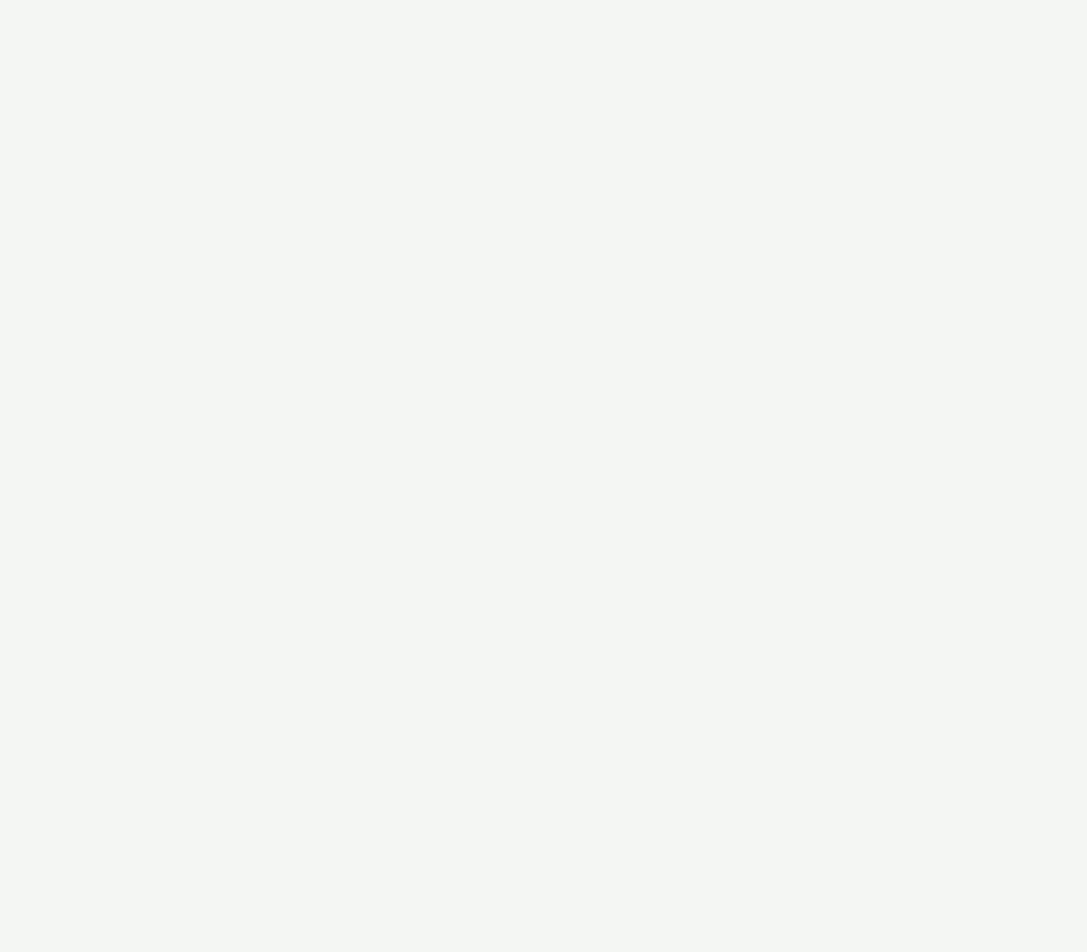
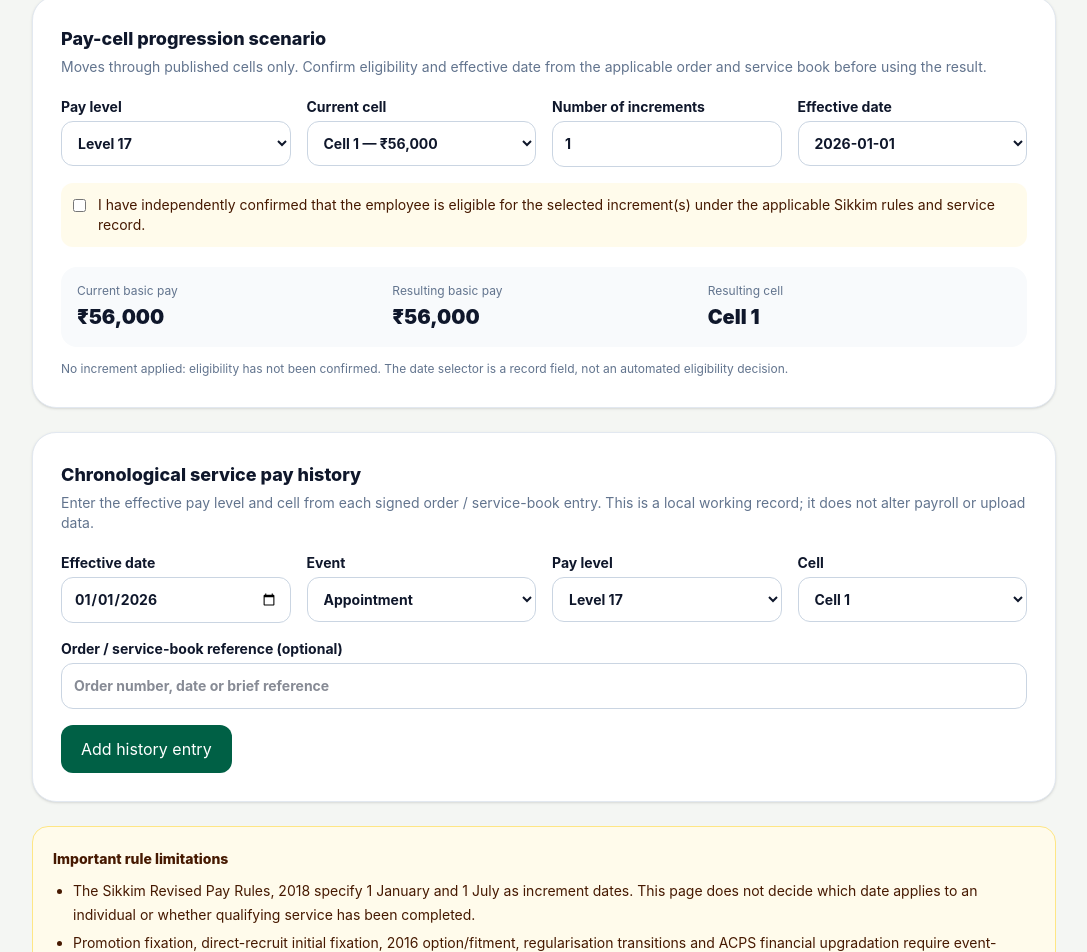
Before and after one commit to leenusdarnal/SIKKIM-GOVERNMENT-SALARY-CALCULATOR, a SvelteKit app: page /pay-progression in a window 1280 px wide. Before the commit this address had no page. Shown: the part 200-1152 px from the top of the page, without its empty margins (96-1183 px from the left). Before the commit the page ends 800 px from the top, so only its background shows below. Built offline with nearby package versions, Linux system fonts and the light colour scheme.

Commit message:
Add Sikkim pay progression and service history

```diff
--- /dev/null
+++ b/src/routes/pay-progression/+page.svelte
@@ -0,0 +1,68 @@
+<script lang="ts">
+  import { PAY_LEVELS, PAY_MATRIX } from '../../lib/data/pay-matrix';
+  import { calculateCellProgression, getIncrementDateOptions, validatePayHistory, type PayHistoryEntry } from '../../lib/pay-progression';
+  let level = $state(17);
+  let cell = $state(1);
+  let increments = $state(1);
+  let eligible = $state(false);
+  let effectiveDate = $state('2026-01-01');
+  let history = $state<PayHistoryEntry[]>([]);
+  let event = $state<PayHistoryEntry['event']>('appointment');
+  let note = $state('');
+  let error = $state('');
+  const result = $derived(calculateCellProgression(level, cell, increments, eligible));
+  const historyResult = $derived(validatePayHistory(history));
+  const fmt = (n: number | null) => n === null ? '—' : new Intl.NumberFormat('en-IN', { style: 'currency', currency: 'INR', maximumFractionDigits: 0 }).format(n);
+  function addEntry() {
+    const candidate = [...history, { effectiveDate, event, level, cell, note: note.trim() || undefined }];
+    const checked = validatePayHistory(candidate);
+    if (!checked.valid) { error = checked.errors.join(' '); return; }
+    history = candidate; error = ''; note = '';
+  }
+</script>
+<svelte:head>
+  <title>Pay Progression & Service History | Sikkim Salary Calculator</title>
+  <meta name="description" content="Record Sikkim Government employee pay history and review pay-matrix increment scenarios." />
+</svelte:head>
+<main class="min-h-screen bg-[#f4f6f3] px-4 py-8 text-slate-900 dark:bg-[#0b1411] dark:text-slate-100 sm:px-8">
+  <div class="mx-auto max-w-5xl space-y-6">
+    <a href="/" class="text-sm font-bold text-emerald-800 hover:underline dark:text-emerald-400">← Back to salary calculator</a>
+    <header><p class="text-xs font-extrabold uppercase tracking-[0.2em] text-emerald-800 dark:text-emerald-400">Sikkim Government employee utility</p><h1 class="mt-2 text-3xl font-black tracking-tight">Pay progression & service history</h1><p class="mt-2 max-w-3xl text-sm leading-6 text-slate-600 dark:text-slate-300">Explore pay-matrix cell scenarios and maintain a chronological record of appointment, increments, promotion, financial upgradation and regularisation events.</p></header>
+    <section class="rounded-3xl border border-slate-200 bg-white p-5 shadow-sm dark:border-slate-800 dark:bg-slate-900 sm:p-7">
+      <h2 class="text-lg font-extrabold">Pay-cell progression scenario</h2><p class="mt-1 text-sm text-slate-500 dark:text-slate-400">Moves through published cells only. Confirm eligibility and effective date from the applicable order and service book before using the result.</p>
+      <div class="mt-5 grid gap-4 sm:grid-cols-2 lg:grid-cols-4">
+        <label class="text-sm font-bold">Pay level<select class="mt-1 w-full rounded-xl border border-slate-300 bg-transparent p-3 dark:border-slate-700" bind:value={level}>{#each PAY_LEVELS as item}<option value={item}>Level {item}</option>{/each}</select></label>
+        <label class="text-sm font-bold">Current cell<select class="mt-1 w-full rounded-xl border border-slate-300 bg-transparent p-3 dark:border-slate-700" bind:value={cell}>{#each PAY_MATRIX[level] as _, i}<option value={i + 1}>Cell {i + 1} — {fmt(PAY_MATRIX[level][i])}</option>{/each}</select></label>
+        <label class="text-sm font-bold">Number of increments<input class="mt-1 w-full rounded-xl border border-slate-300 bg-transparent p-3 dark:border-slate-700" type="number" min="1" max="5" bind:value={increments} /></label>
+        <label class="text-sm font-bold">Effective date<select class="mt-1 w-full rounded-xl border border-slate-300 bg-transparent p-3 dark:border-slate-700" bind:value={effectiveDate}>{#each getIncrementDateOptions(2026) as date}<option value={date}>{date}</option>{/each}</select></label>
+      </div>
+      <label class="mt-4 flex items-start gap-3 rounded-xl bg-amber-50 p-3 text-sm text-amber-950 dark:bg-amber-950/30 dark:text-amber-100"><input type="checkbox" bind:checked={eligible} class="mt-1" />I have independently confirmed that the employee is eligible for the selected increment(s) under the applicable Sikkim rules and service record.</label>
+      <div class="mt-5 grid gap-3 rounded-2xl bg-slate-50 p-4 dark:bg-slate-800 sm:grid-cols-3">
+        <div><p class="text-xs text-slate-500">Current basic pay</p><p class="mt-1 text-xl font-black">{fmt(PAY_MATRIX[level][cell - 1] ?? null)}</p></div>
+        <div><p class="text-xs text-slate-500">Resulting basic pay</p><p class="mt-1 text-xl font-black">{fmt(result.basicPay)}</p></div>
+        <div><p class="text-xs text-slate-500">Resulting cell</p><p class="mt-1 text-xl font-black">{result.nextCell === null ? '—' : 'Cell ' + result.nextCell}</p></div>
+      </div>
+      <p class="mt-3 text-xs leading-5 text-slate-500 dark:text-slate-400">{result.message} The date selector is a record field, not an automated eligibility decision.</p>
+    </section>
+    <section class="rounded-3xl border border-slate-200 bg-white p-5 shadow-sm dark:border-slate-800 dark:bg-slate-900 sm:p-7">
+      <h2 class="text-lg font-extrabold">Chronological service pay history</h2><p class="mt-1 text-sm text-slate-500 dark:text-slate-400">Enter the effective pay level and cell from each signed order / service-book entry. This is a local working record; it does not alter payroll or upload data.</p>
+      <div class="mt-5 grid gap-4 sm:grid-cols-2 lg:grid-cols-4">
+        <label class="text-sm font-bold">Effective date<input type="date" bind:value={effectiveDate} class="mt-1 w-full rounded-xl border border-slate-300 bg-transparent p-3 dark:border-slate-700" /></label>
+        <label class="text-sm font-bold">Event<select bind:value={event} class="mt-1 w-full rounded-xl border border-slate-300 bg-transparent p-3 dark:border-slate-700"><option value="appointment">Appointment</option><option value="annual-increment">Annual increment</option><option value="promotion">Promotion</option><option value="financial-upgradation">Financial upgradation</option><option value="regularisation">Regularisation</option><option value="manual-correction">Manual correction</option></select></label>
+        <label class="text-sm font-bold">Pay level<select bind:value={level} class="mt-1 w-full rounded-xl border border-slate-300 bg-transparent p-3 dark:border-slate-700">{#each PAY_LEVELS as item}<option value={item}>Level {item}</option>{/each}</select></label>
+        <label class="text-sm font-bold">Cell<select bind:value={cell} class="mt-1 w-full rounded-xl border border-slate-300 bg-transparent p-3 dark:border-slate-700">{#each PAY_MATRIX[level] as _, i}<option value={i + 1}>Cell {i + 1}</option>{/each}</select></label>
+      </div>
+      <label class="mt-4 block text-sm font-bold">Order / service-book reference (optional)<input bind:value={note} placeholder="Order number, date or brief reference" class="mt-1 w-full rounded-xl border border-slate-300 bg-transparent p-3 font-normal dark:border-slate-700" /></label>
+      <button type="button" onclick={addEntry} class="mt-4 rounded-xl bg-emerald-800 px-5 py-3 text-sm font-extrabold text-white hover:bg-emerald-700">Add history entry</button>
+      {#if error}<p role="alert" class="mt-3 text-sm font-semibold text-red-600">{error}</p>{/if}
+      {#if history.length}<div class="mt-5 overflow-x-auto"><table class="w-full min-w-[620px] text-left text-sm"><thead><tr class="border-b border-slate-200 text-xs uppercase text-slate-500 dark:border-slate-700"><th class="py-3">Effective date</th><th>Event</th><th>Pay level</th><th>Basic pay</th><th>Reference</th></tr></thead><tbody>{#each historyResult.rows as row}<tr class="border-b border-slate-100 dark:border-slate-800"><td class="py-3">{row.effectiveDate}</td><td>{row.event.replaceAll('-', ' ')}</td><td>Level {row.level}, Cell {row.cell}</td><td class="font-bold">{fmt(row.basicPay)}</td><td>{row.note ?? '—'}</td></tr>{/each}</tbody></table></div><button type="button" onclick={() => { history = []; error = ''; }} class="mt-4 text-sm font-bold text-red-600 hover:underline">Clear history</button>{/if}
+    </section>
+    <section class="rounded-2xl border border-amber-200 bg-amber-50 p-5 text-sm leading-6 text-amber-950 dark:border-amber-900 dark:bg-amber-950/30 dark:text-amber-100"><h2 class="font-extrabold">Important rule limitations</h2><ul class="mt-2 list-disc space-y-1 pl-5">
+      <li>The Sikkim Revised Pay Rules, 2018 specify 1 January and 1 July as increment dates. This page does not decide which date applies to an individual or whether qualifying service has been completed.</li>
+      <li>Promotion fixation, direct-recruit initial fixation, 2016 option/fitment, regularisation transitions and ACPS financial upgradation require event-specific orders and conditions. They are not calculated automatically here.</li>
+      <li>Notification No. 99/GEN/DOP dated 6 February 2020 says eligible regularised employees become eligible for the original post pay level after five years; the 2024 transition and 2025 ACPS memorandum add cohort-specific conditions.</li>
+      <li>Office Memorandum No. 2799/GEN/DOP dated 2 July 2021 denies annual increments to the specific temporary employees granted regular time scale at Sikkim Houses in New Delhi, Kolkata and Guwahati. Do not generalise this restriction to all employees.</li>
+    </ul></section>
+    <footer class="pb-8 text-xs text-slate-500">Independent estimation utility · Verify every fixation with the Department of Personnel / DDO before financial use.</footer>
+  </div>
+</main>
```
